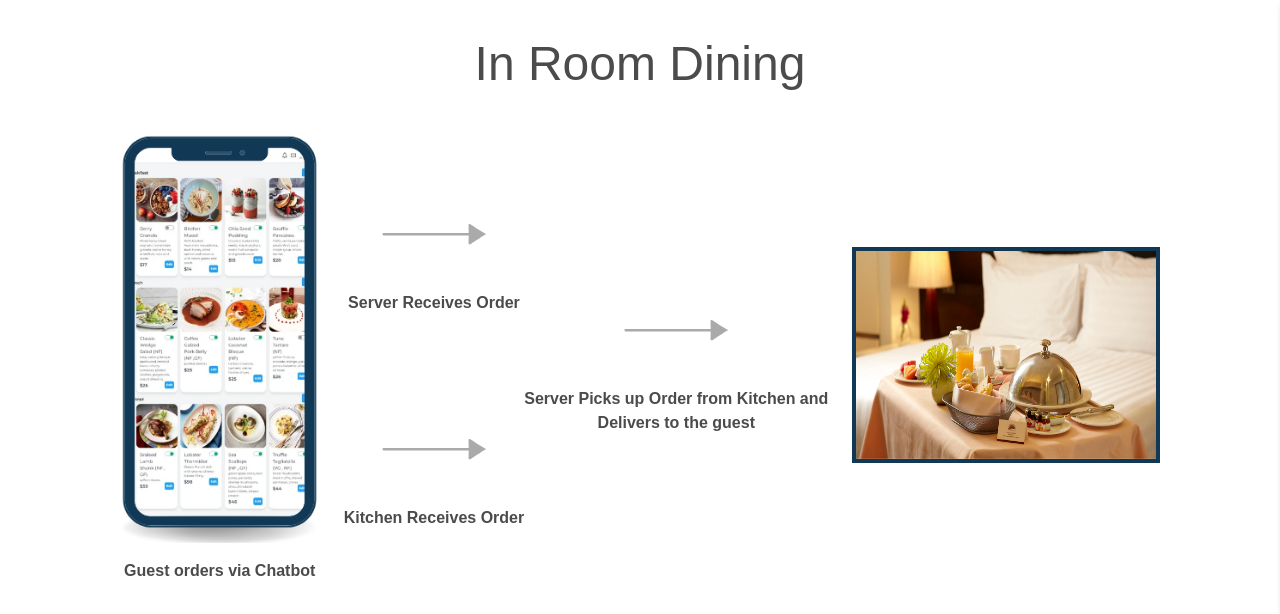
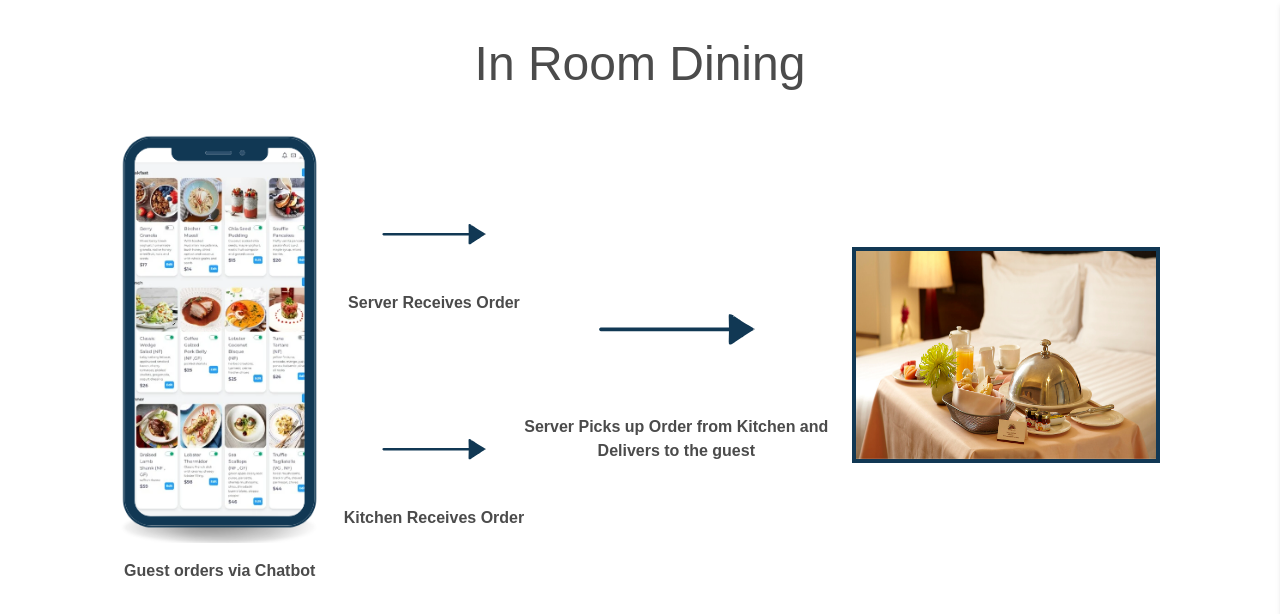
Before and after one commit to Suresh-vivek/Arcadia_US_website, a Next.js app: page /Dining in a window 1280 px wide. Shown: the top 614 px of the page. Built offline with nearby package versions, Linux system fonts and the light colour scheme; a web font is replaced by a local one.

Commit message:
Arrow color

```diff
--- a/app/Dining/page.tsx
+++ b/app/Dining/page.tsx
@@ -89,7 +89,7 @@ export default function Dining() {
             >
               <Image
                 src="/arrow2.svg"
-                width={50}
+                width={75}
                 height={100}
                 alt="Image3"
                 className="text-blue-200"
--- a/components/Housekeeping.tsx
+++ b/components/Housekeeping.tsx
@@ -53,7 +53,7 @@ export default function Housekeeping() {
           className="absolute top-[60%] sm:top-[63%] left-[50%] sm:left-[63%] bg-[#070708] h-1 w-24 opacity-0 group-hover:opacity-100 transition-opacity duration-300"
           style={{ transform: "rotate(90deg)" }}
         ></div>
-        <div className="text-xs sm:text-md md:text-xl absolute top-[60%] sm:top-[62%] left-[5%] sm:left-[20%] opacity-0 group-hover:opacity-100 transition-opacity duration-300">
+        <div className="text-xs sm:text-md md:text-xl absolute top-[60%] sm:top-[62%] left-[5%] sm:left-[17%] opacity-0 group-hover:opacity-100 transition-opacity duration-300">
           Towel Delivery
         </div>
         <div className="text-xs sm:text-md md:text-xl absolute top-[79%] sm:top-[77%] left-[5%] sm:left-[37%] opacity-0 group-hover:opacity-100 transition-opacity duration-300">
```
Also changed, not shown: public/arrow2.svg.
